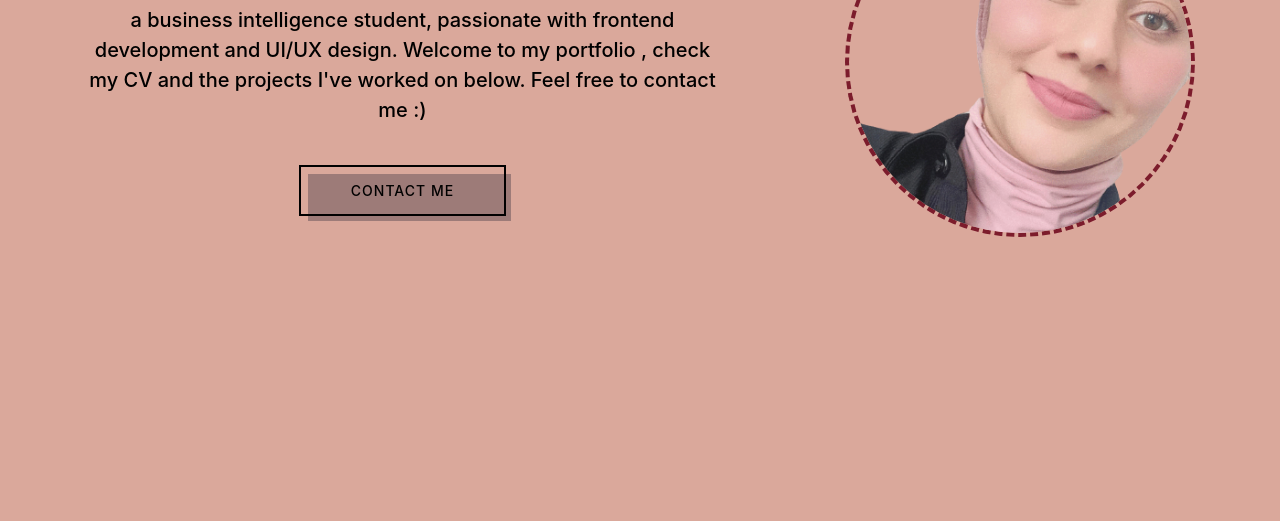
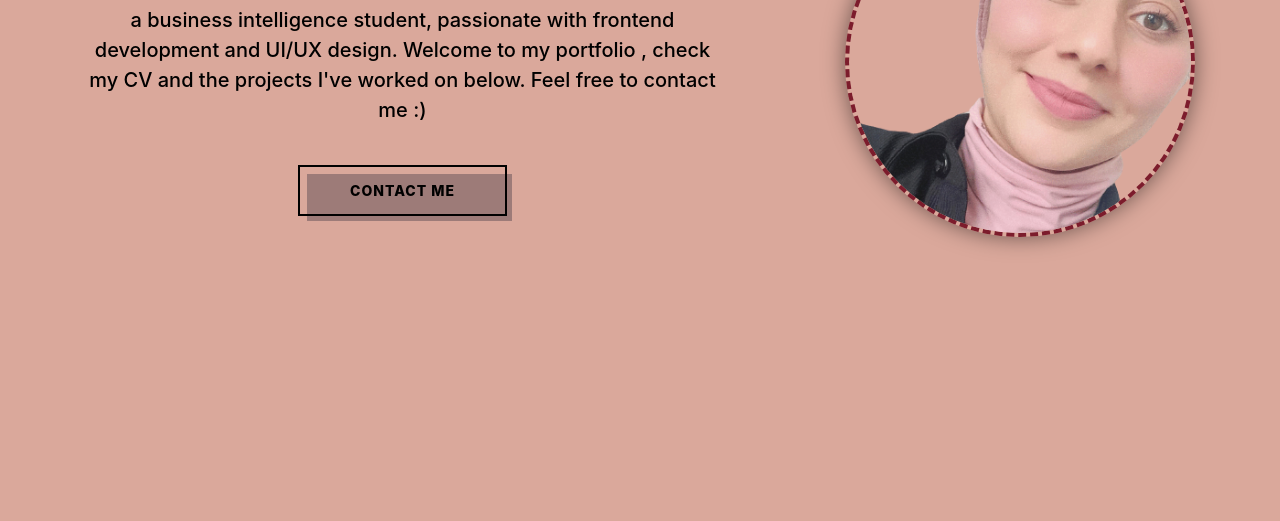
Before and after one commit to syrineferjani/syrineferjani.github.io, a plain HTML site: page index.html in a window 1280 px wide. Shown: the part 279-800 px from the top of the page. Drawn offline with nearby package versions, Linux system fonts and the light colour scheme.

Commit message:
added box shadow

```diff
--- a/css/style.css
+++ b/css/style.css
@@ -40,6 +40,7 @@ section {
 /* NAVIGATION */
 nav {
   background: transparent;
+  box-shadow: 0 0 22px rgba(0, 0, 0, 0.1);
 }
 nav ul {
   list-style: none;
@@ -130,6 +131,7 @@ nav.fill ul li a:hover:after {
   border-radius: 50%;
   border: 4px dashed #7c1c2c;
   transition: transform 0.2s; /* Animation */
+  box-shadow: 0 0 22px rgba(0, 0, 0, 0.5);
 }
 .me:hover {
   transform: scale(1.1);
@@ -138,7 +140,7 @@ nav.fill ul li a:hover:after {
 /* CSS */
 .button-52 {
   font-size: 14px;
-  font-weight: 500;
+  font-weight: 800;
   letter-spacing: 1px;
   padding: 13px 15px 13px;
   outline: 0;
--- a/index.html
+++ b/index.html
@@ -82,6 +82,9 @@
         </div>
       </div>
     </section>
+
+    <section></section>
+
     <!-- Optional JavaScript -->
     <!-- jQuery first, then Popper.js, then Bootstrap JS -->
     <script
```
